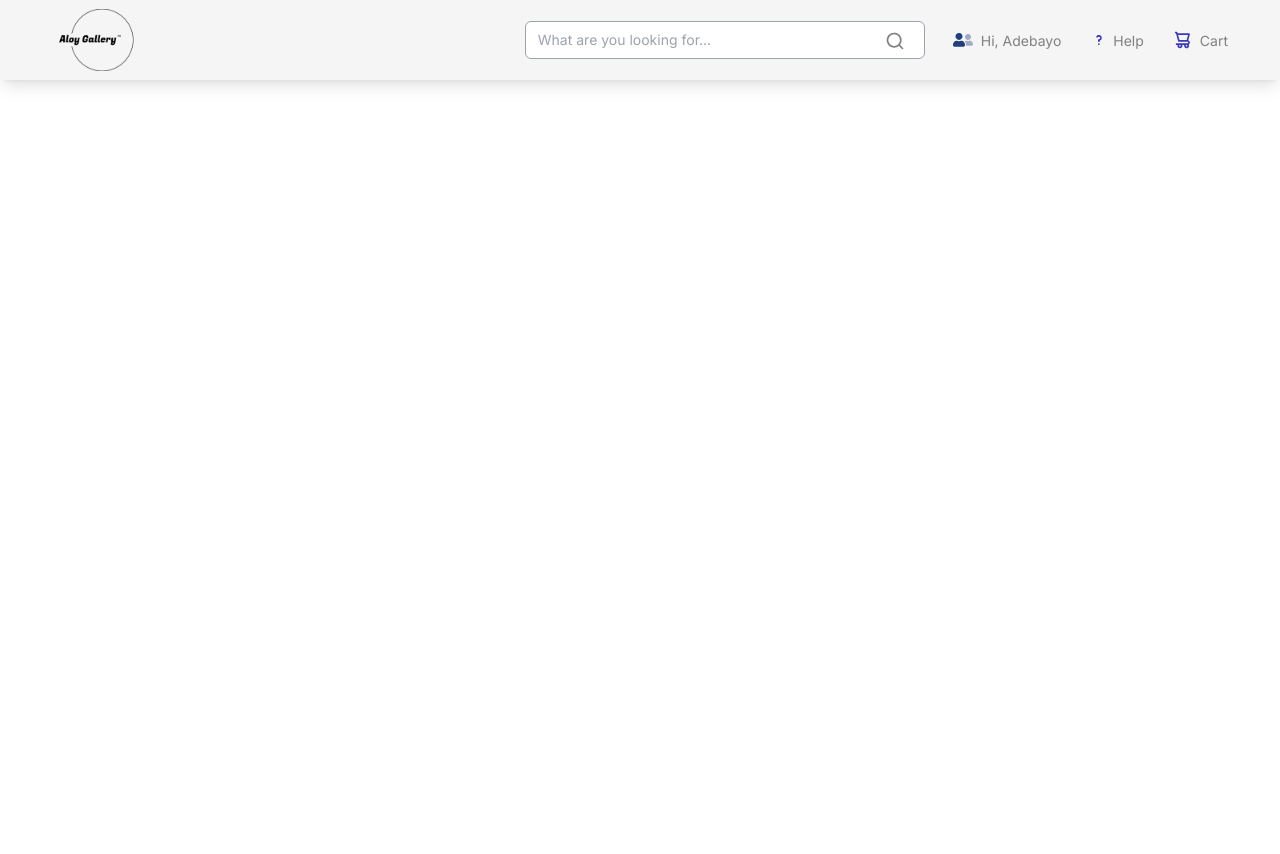
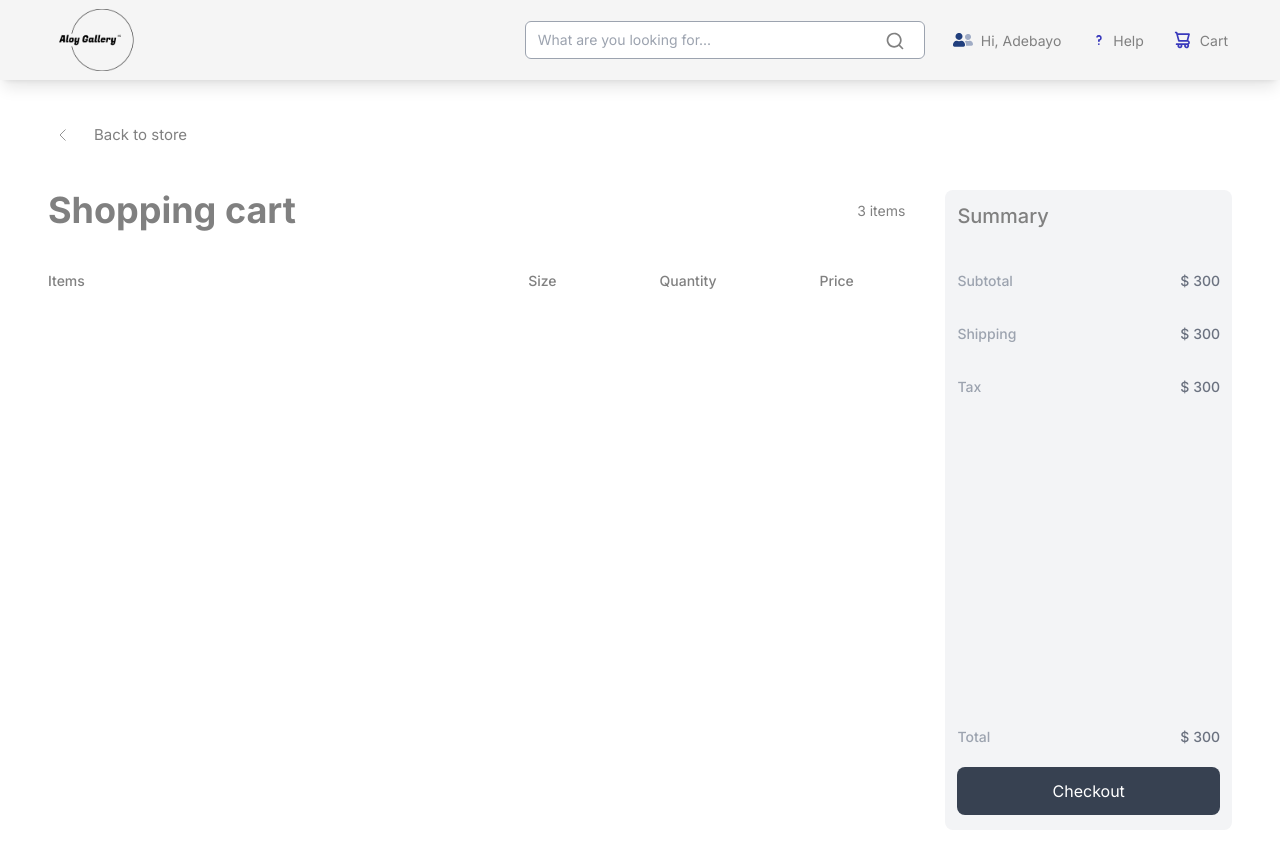
Before and after one commit to finnih-abidemi/Design-and-development-of-an-E-commerce-website-using-Next-js, a Next.js app: page /cart in a window 1280 px wide. Shown: the top 854 px of the page. Before the commit the page ends 800 px from the top, so only its background shows below. Built offline with nearby package versions, Linux system fonts and the light colour scheme.

Commit message:
Created the cart component

```diff
--- a/src/app/cart/page.tsx
+++ b/src/app/cart/page.tsx
@@ -1,9 +1,64 @@
-import React from 'react'
+"use client"
+import Image from "next/image";
+import React from "react";
+import { useRouter } from "next/navigation";
 
 const Cart = () => {
+    const {push} = useRouter()
   return (
-    <div>Cart</div>
-  )
-}
+    <div>
+      <main className="mt-[120px] ">
+        <header className="flex items-center gap-4 cursor-pointer container">
+          <Image src={"/back.svg"} width={30} height={30} alt="back" />
+          <h1 className="text-[15px]">Back to store</h1>
+        </header>
+        <section className="w-full flex gap-10 mt-10 container">
+          <div className="flex w-[75%] flex-col gap-10">
+            <div className="flex justify-between items-center  w-full">
+              <h2 className="text-4xl font-bold">Shopping cart</h2>
+              <p className="text-[14px]">3 items</p>
+            </div>
+            <div className="flex">
+              <div className="flex w-[50%]">
+                <p className="text-[14px] font-medium">Items</p>
+              </div>
+              <div className="flex w-[50%]">
+                <div className="flex justify-around w-full">
+                  <p className="text-[14px] font-medium">Size</p>
+                  <p className="text-[14px] font-medium">Quantity</p>
+                  <p className="text-[14px] font-medium">Price</p>
+                </div>
+              </div>
+            </div>
+          </div>
+          <div className="flex flex-col w-[25%] bg-gray-100 rounded-lg px-3 py-3 h-[80vh] relative mb-10">
+            <h3 className="text-xl font-medium">Summary</h3>
+            <div className="flex flex-col gap-8 mt-10">
+              <div className="flex justify-between">
+                <p className="text-[14px] font-medium text-gray-400">Subtotal</p>
+                <p className="text-[14px] font-medium text-gray-500">$ 300</p>
+              </div>
+              <div className="flex justify-between">
+                <p className="text-[14px] font-medium text-gray-400">Shipping</p>
+                <p className="text-[14px] font-medium text-gray-500">$ 300</p>
+              </div>
+              <div className="flex justify-between">
+                <p className="text-[14px] font-medium text-gray-400">Tax</p>
+                <p className="text-[14px] font-medium text-gray-500">$ 300</p>
+              </div>
+              <div className="absolute bottom-[15px] w-full left-0 px-3">
+              <div className="flex justify-between">
+                <p className="text-[14px] font-medium text-gray-400">Total</p>
+                <p className="text-[14px] font-medium text-gray-500">$ 300</p>
+              </div>
+              <button className="mt-5 bg-gray-700 text-white hover:bg-gray-500 rounded-lg py-3 text-center w-full">Checkout</button>
+              </div>
+            </div>
+          </div>
+        </section>
+      </main>
+    </div>
+  );
+};
 
-export default Cart
+export default Cart;
--- a/src/components/Header/index.tsx
+++ b/src/components/Header/index.tsx
@@ -10,7 +10,7 @@ const Header = () => {
     }
   return (
     <nav className='flex md:px-10 h-[80px] bg-[whitesmoke] shadow-lg  w-full items-center justify-between fixed top-0 left-0 z-[1000]'>
-        <Image src='/logo_first.png' width={100} height={100} alt="logo" onClick={() => push("/")}/>
+        <Image src='/logo_first.png' width={100} height={100} alt="logo" onClick={() => push("/")} className='cursor-pointer'/>
         <div className="flex gap-1 invisible md:visible">
             <div className="relative mr-3">
             <Image src={'/search.svg'} width={20} height={20} alt="search" className='absolute right-[20px] top-[25%] cursor-pointer'/>
```
Also changed, not shown: public/back.svg (added), public/love_two.svg (added).
